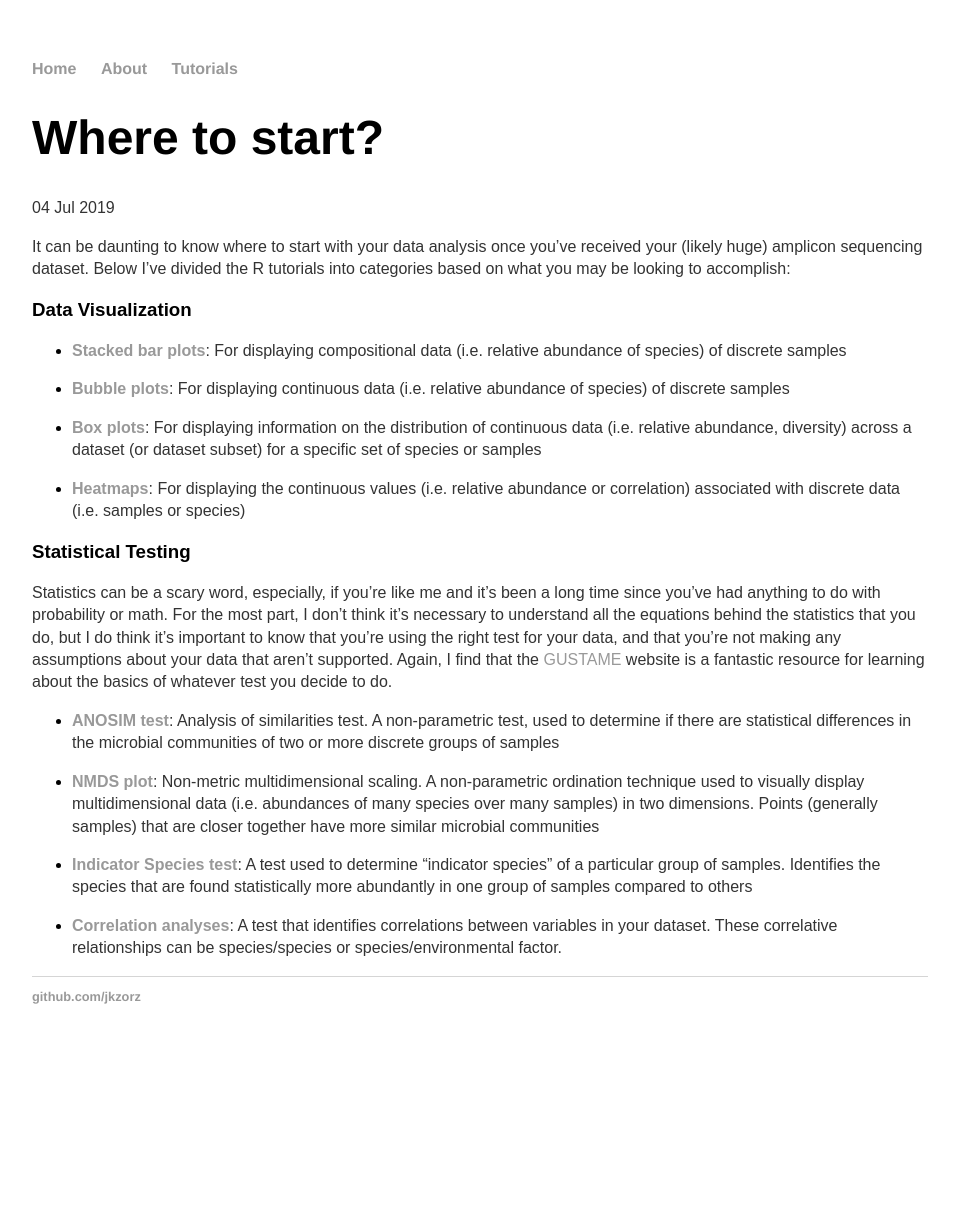
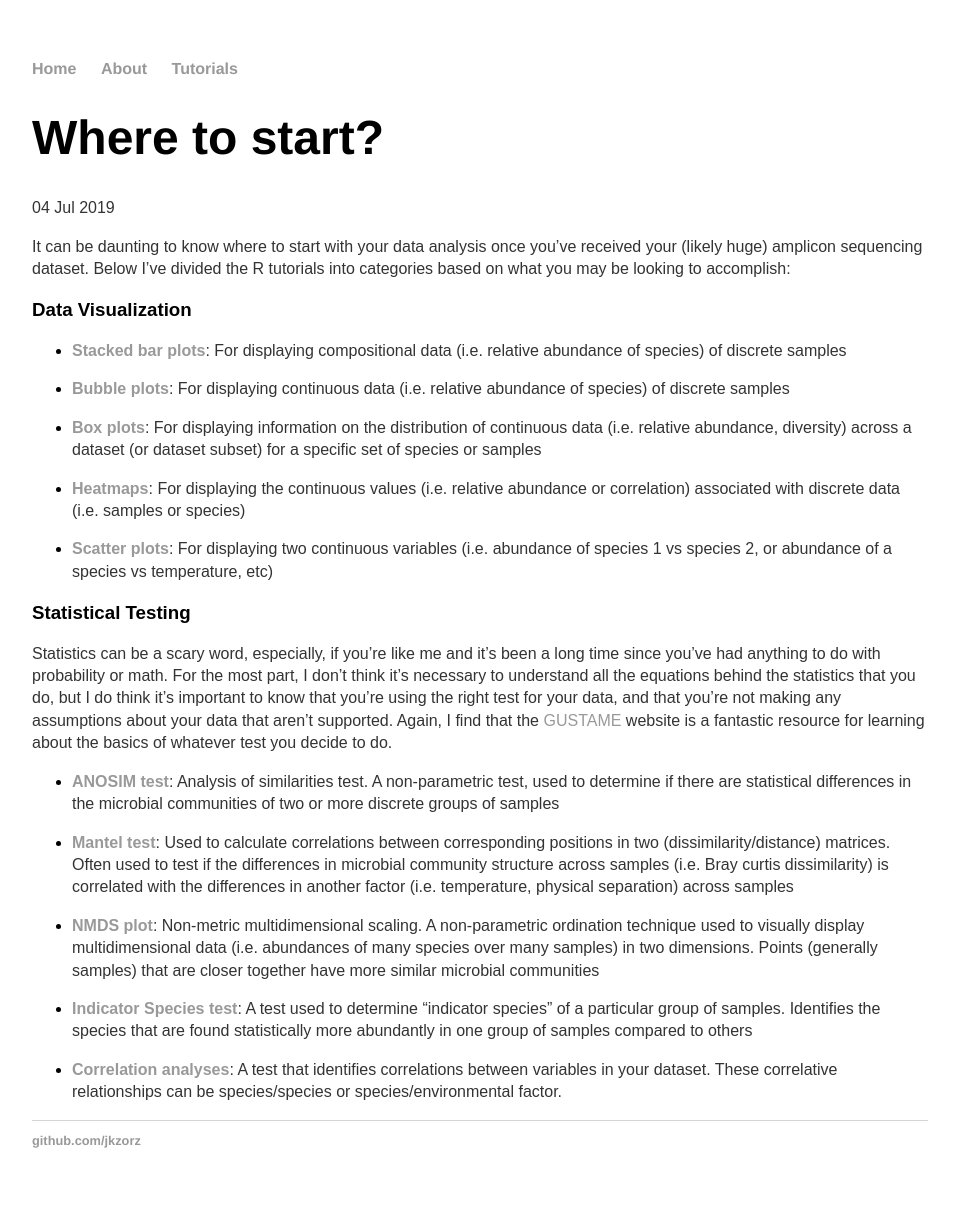
Before and after one commit to jkzorz/jkzorz.github.io, a Jekyll site: the page built from _posts/2019-07-04-Where-to-start.md, in a window 1280 px wide. Shown: the whole page, without its empty margins (160-1115 px from the left). Built offline with Jekyll 4.4.1, drawn with Linux system fonts in a browser that asks for light colours; before the commit the page ends 1064 px from its top, so only the background shows below that.

Commit message:
Update 2019-07-04-Where-to-start.md

```diff
--- a/_posts/2019-07-04-Where-to-start.md
+++ b/_posts/2019-07-04-Where-to-start.md
@@ -18,6 +18,8 @@ It can be daunting to know where to start with your data analysis once you've re
 
   - **[Heatmaps](https://jkzorz.github.io/2019/06/11/Correlation-heatmaps.html)**: For displaying the continuous values (i.e. relative abundance or correlation) associated with discrete data (i.e. samples or species)
 
+  - **[Scatter plots](https://jkzorz.github.io/2019/07/08/scatter-plots.html)**: For displaying two continuous variables (i.e. abundance of species 1 vs species 2, or abundance of a species vs temperature, etc)
+
 
 
 
@@ -27,6 +29,8 @@ Statistics can be a scary word, especially, if you're like me and it's been a lo
 
   - **[ANOSIM test](https://jkzorz.github.io/2019/06/11/ANOSIM-test.html)**: Analysis of similarities test. A non-parametric test, used to determine if there are statistical differences in the microbial communities of two or more discrete groups of samples
 
+  - **[Mantel test](https://jkzorz.github.io/2019/07/08/mantel-test.html)**: Used to calculate correlations between corresponding positions in two (dissimilarity/distance) matrices. Often used to test if the differences in microbial community structure across samples (i.e. Bray curtis dissimilarity) is correlated with the differences in another factor (i.e. temperature, physical separation) across samples
+
   - **[NMDS plot](https://jkzorz.github.io/2019/06/06/NMDS.html)**: Non-metric multidimensional scaling. A non-parametric ordination technique used to visually display multidimensional data (i.e. abundances of many species over many samples) in two dimensions. Points (generally samples) that are closer together have more similar microbial communities
 
   - **[Indicator Species test](https://jkzorz.github.io/2019/07/02/Indicator-species-analysis.html)**: A test used to determine "indicator species" of a particular group of samples. Identifies the species that are found statistically more abundantly in one group of samples compared to others
```
